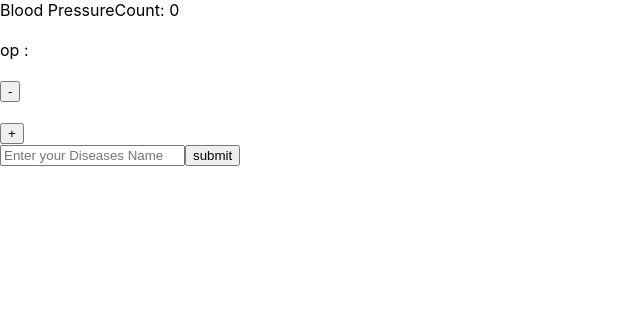
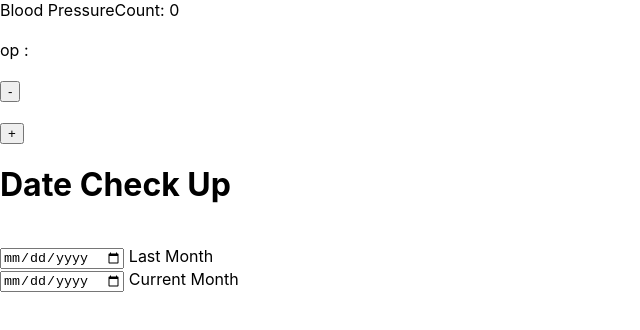
Before and after one commit to borkarvi/health-app, a React (Create React App) app: page / in a window 1280 px wide. Shown: the top 330 px of the page, without its empty margins (0-640 px from the left). Built offline with nearby package versions, Linux system fonts and the light colour scheme.

Commit message:
Third Commit

```diff
--- a/src/App-counter.tsx
+++ b/src/App-counter.tsx
@@ -17,9 +17,6 @@ const initialState = {count: 0, op: ''};
 
 const App = ()  => {
 
-  function MyFun() {
-    alert('Blood Range');
-  }
 
   const [state, dispatch] = useReducer(reducer, initialState);
 
@@ -43,8 +40,14 @@ const App = ()  => {
       <button onClick={() => dispatch({type: 'increment'})}>+</button>
    <br>
    </br>
-      <input type="Name" placeholder="Enter your Diseases Name"/>
-      <button onClick = {MyFun}>submit</button>
+   <h1>Date Check Up</h1>
+   <br></br>
+      <input type="date" /> Last Month
+
+
+      <br></br>
+      <input type="date"/> Current Month
+
     </>
   </div>
   );
```
